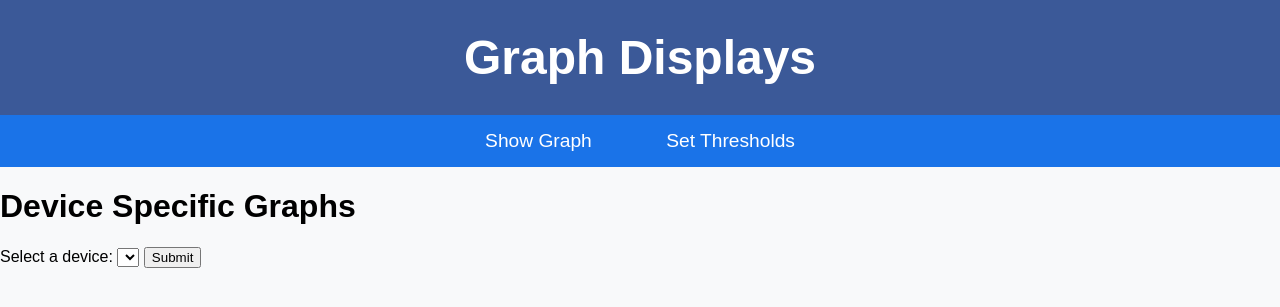
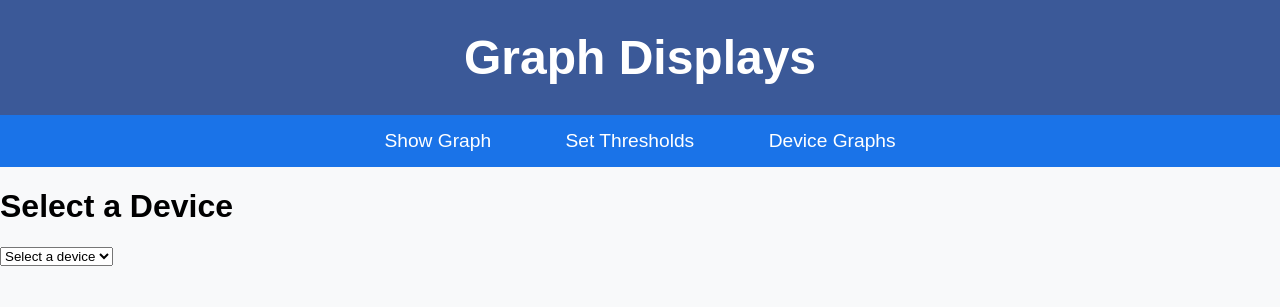
Before and after one commit to HenryForget/IdeaBytes_Project, a Django app: template newproj/graphapp/templates/DeviceGraph.html in a window 1280 px wide. Shown: the top 307 px of the page. Run offline with Django 3.2, Linux system fonts and the light colour scheme; the template is opened without the code that fills it, so the values that code supplies are empty.

```diff
--- a/newproj/graphapp/templates/DeviceGraph.html
+++ b/newproj/graphapp/templates/DeviceGraph.html
@@ -6,6 +6,7 @@
     <title>Updated Graph Page</title>
     {% load static %}
     <link rel="stylesheet" href="{% static 'css/StyleSheet.css' %}">
+    <script src="https://code.jquery.com/jquery-3.6.0.min.js"></script>
 </head>
 <body>
 <header class="main-header">
@@ -17,26 +18,39 @@
     <ul class="navbar">
         <li><a href="{% url 'plot_general' %}">Show Graph</a></li>
         <li><a href="{% url 'device_thresholds' %}">Set Thresholds</a></li>
-         <!-- add link for DeviceGraph page -->
+        <!-- added link for DeviceGraph page -->
+        <li><a href="{% url 'device_options' %}">Device Graphs</a></li>
 
     </ul>
 </nav>
 
-<h1>Device Specific Graphs</h1>
-
-<form method="POST">
-
-    {% csrf_token %}
-    <label for="device">Select a device:</label>
-
-    <select name="device" id="device">
+<h1>Select a Device</h1>
+<select id="device-dropdown">
+    <option value="">Select a device</option>
     {% for device in devices %}
     <option value="{{ device.id }}">{{ device.name }}</option>
     {% endfor %}
 </select>
 
-    <input type="submit" value="Submit">
-</form>
+<div id="graphs-container" style="display:none;">
+    <h2>Graphs for Selected Device</h2>
+    <div id="graph1" style="border: 1px solid #ccc; height: 200px; margin: 10px 0;">Graph 1 Placeholder</div>
+    <div id="graph2" style="border: 1px solid #ccc; height: 200px; margin: 10px 0;">Graph 2 Placeholder</div>
+    <div id="graph3" style="border: 1px solid #ccc; height: 200px; margin: 10px 0;">Graph 3 Placeholder</div>
+</div>
+<script>
+    $(document).ready(function(){
+        $('#device-dropdown').change(function() {
+            var selectedDevice = $(this).val();
+            if (selectedDevice) {
+                $('#graphs-container').show(); // Show the graph container when a device is selected
+            } else {
+                $('#graphs-container').hide(); // Hide when no device is selected
+            }
+
+        });
+    });
+</script>
 
 
 </body>
--- a/newproj/graphapp/templates/graphs.html
+++ b/newproj/graphapp/templates/graphs.html
@@ -16,6 +16,8 @@
     <ul class="navbar">
         <li><a href="{% url 'plot_general' %}">Show Graph</a></li>
         <li><a href="{% url 'device_thresholds' %}">Set Thresholds</a></li>
+        <!-- added link for DeviceGraph page -->
+        <li><a href="{% url 'device_options' %}">Device Graphs</a></li>
     </ul>
 </nav>
 
--- a/newproj/graphapp/urls.py
+++ b/newproj/graphapp/urls.py
@@ -1,10 +1,11 @@
 from django.urls import path
 from . import views
+from .views import device_Options
 
 urlpatterns = [
     path('plot_general/', views.plot_general_view, name='plot_general'),
     path('threshold/', views.device_thresholds, name='device_thresholds'),
     path('show/', views.show_graphs, name='show_graphs'),
-    path('DeviceGraph/', views.show_graphs, name='Device_Graph'),
+    path('devices/', device_Options, name='device_options'),
 
 ]
```
Also changed, not shown: newproj/graphapp/templates/threshold.html (+6 -4 lines). Lines whose indentation alone changed are shown as unchanged.
